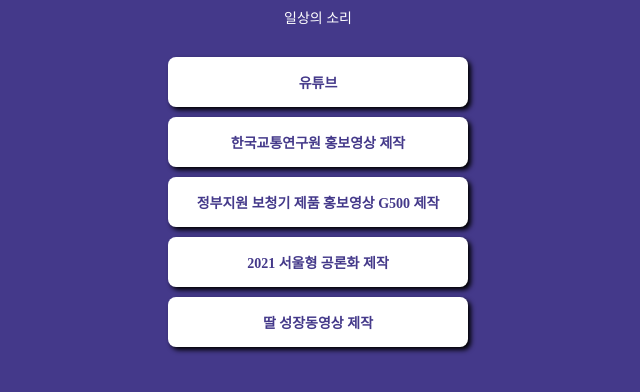
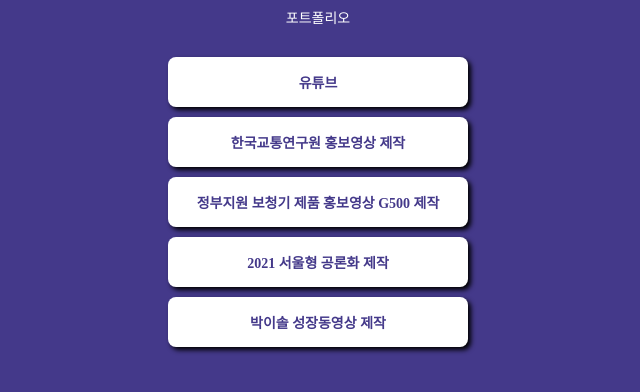
Before and after one commit to byeonggupark/mypage, a plain HTML site: page index.html in a window 1280 px wide. Shown: the part 196-588 px from the top of the page, without its empty margins (322-962 px from the left). Drawn offline with Linux system fonts and the light colour scheme; a web font is replaced by a local one.

Commit message:
Update index.html

```diff
--- a/index.html
+++ b/index.html
@@ -83,12 +83,12 @@
     <div class="wrap">
         <div class="profile"></div>
         <h1 class="main">이안소리</h1>
-        <p class="sub">일상의 소리</p>
+        <p class="sub">포트폴리오</p>
         <a target="_blank" href="https://www.youtube.com/channel/UCzBHxCDNrFlhPgYKqOUsQ9g">유튜브</a>
         <a target="_blank" href="https://youtu.be/1_NfKuOpW24">한국교통연구원 홍보영상 제작</a>
         <a target="_blank" href="https://youtu.be/iO8yuP8iH_g">정부지원 보청기 제품 홍보영상 G500 제작</a>
         <a target="_blank" href="https://youtu.be/FiOLGtG341Q">2021 서울형 공론화 제작</a>
-        <a target="_blank" href="https://youtu.be/Pjt0J_CV4VE">딸 성장동영상 제작</a>
+        <a target="_blank" href="https://youtu.be/Pjt0J_CV4VE">박이솔 성장동영상 제작</a>
     </div>
 
 </body>
```
